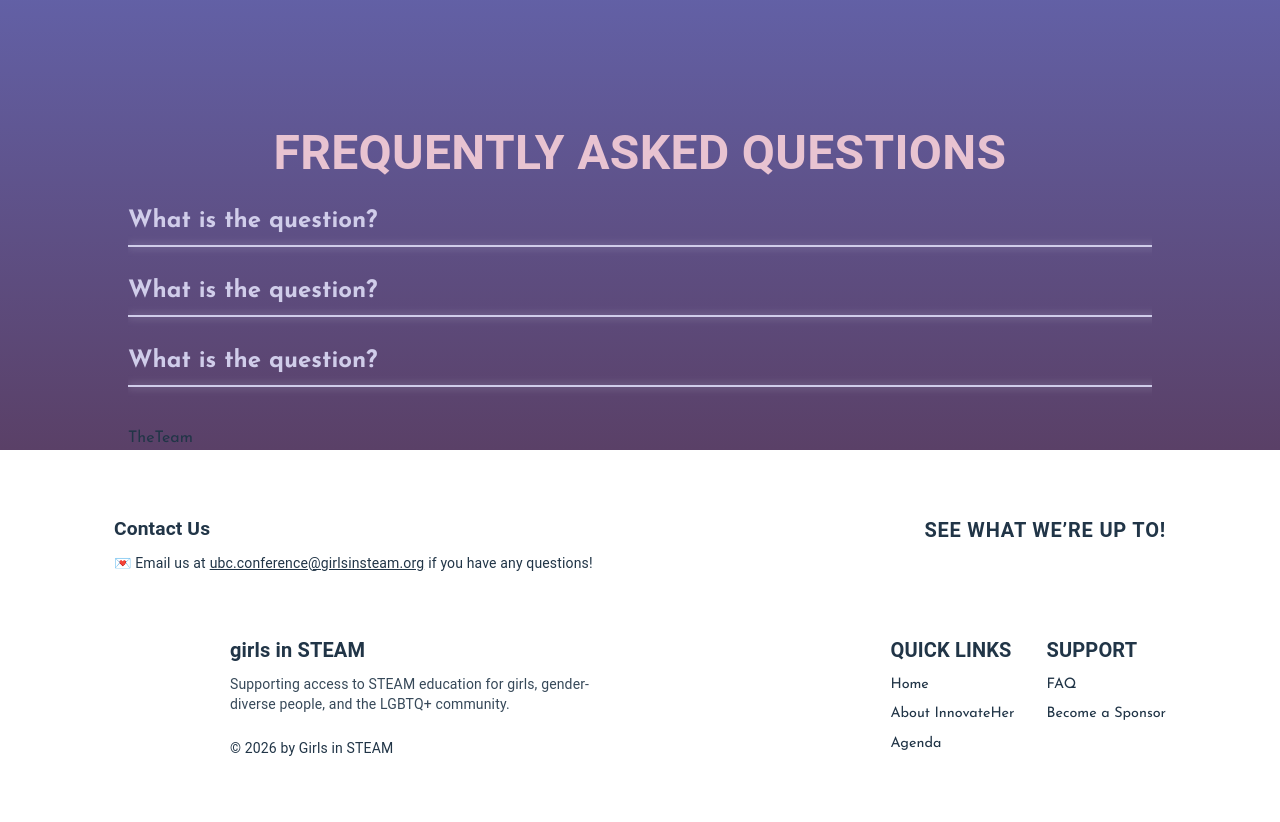
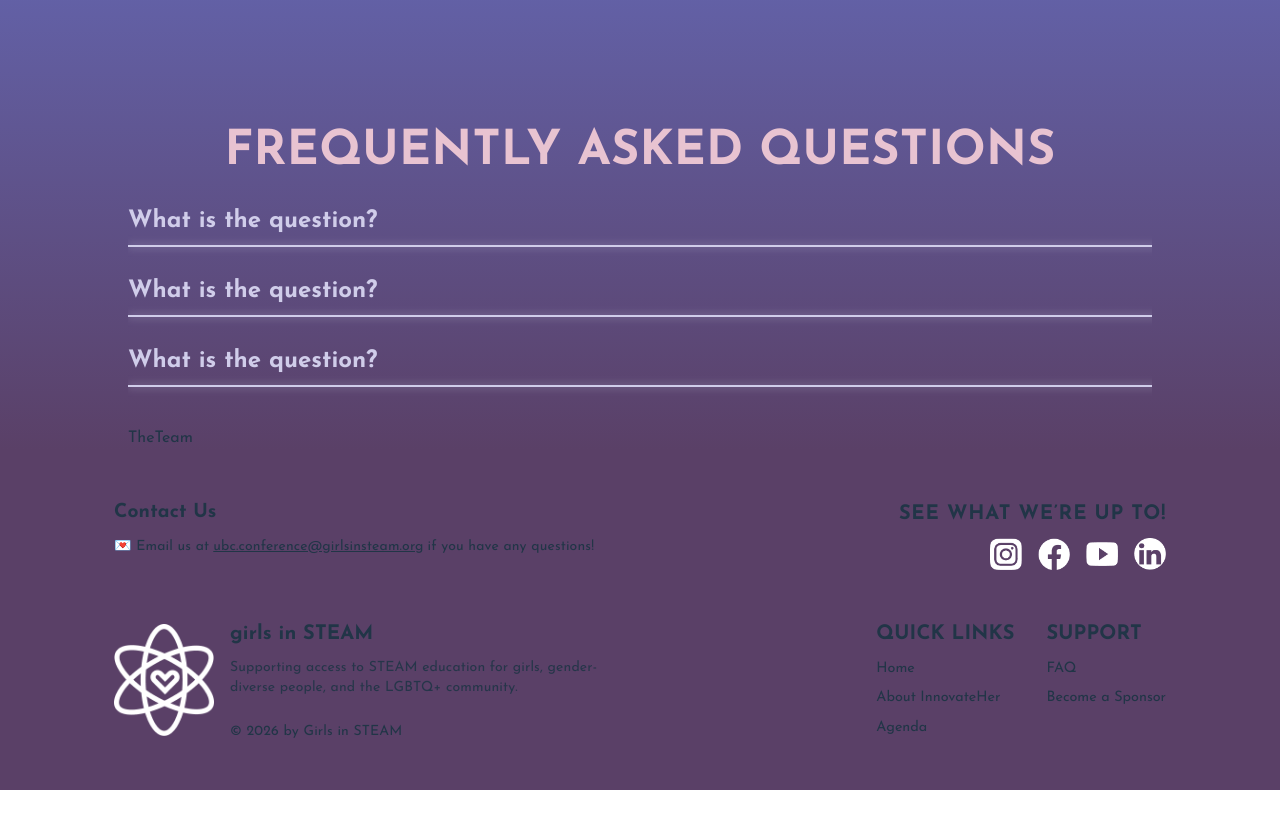
Before and after one commit to cassiemojar/gis-conference-website-2026, a React (Vite) app: page / in a window 1280 px wide. Shown: the part 2100-2922 px from the top of the page. After the commit the page ends 2890 px from the top, so only its background shows below. Built offline with nearby package versions, Linux system fonts and the light colour scheme; some icons are missing; a web font is replaced by a local one.

Commit message:
fix fonts

```diff
--- a/src/sections/FAQ.jsx
+++ b/src/sections/FAQ.jsx
@@ -87,6 +87,7 @@ const AccordionItem = ({ question, answer }) => {
                 >
                     <Typography
                         variant="h6"
+                        fontFamily="'Josefin Sans', sans-serif"
                         sx={{
                             textAlign: "left",
                             color: "#D0CDEA",
@@ -111,6 +112,7 @@ export default function FAQ() {
             <div className="faq-section">
                 <Typography
                     variant="h4"
+                    fontFamily="'Josefin Sans', sans-serif"
                     sx={{
                         fontWeight: 'bold',
                         marginTop: '25px',
--- a/src/sections/Footer.jsx
+++ b/src/sections/Footer.jsx
@@ -8,15 +8,20 @@ import whiteLogo from './../images/white-gis-logo.png';
 
 export default function Footer() {
     return (
-        <Box component="footer" sx={{ py: 8 }}>
+        <Box
+            component="footer"
+            sx={{
+                backgroundColor: `#5A4067`,
+                p: 6,
+            }}>
             <Container maxWidth={false} sx={{ maxWidth: 1100 }}>
                 {/* TOP ROW: Contact and Socials */}
                 <Grid container spacing={4} alignItems="flex-start" justifyContent="space-between" sx={{ mb: 6 }}>
                     <Grid item xs={12} md={6}>
-                        <Typography variant="h6" sx={{ fontWeight: 700, mb: 1, fontSize: '1.2rem' }}>
+                        <Typography variant="h6" fontFamily="'Josefin Sans', sans-serif" sx={{ fontWeight: 700, mb: 1, fontSize: '1.2rem' }}>
                             Contact Us
                         </Typography>
-                        <Typography variant="body2" sx={{ display: 'flex', flexWrap: 'wrap', alignItems: 'center' }}>
+                        <Typography variant="body2" fontFamily="'Josefin Sans', sans-serif" sx={{ display: 'flex', flexWrap: 'wrap', alignItems: 'center' }}>
                             💌 Email us at{' '}
                             <Link href="mailto:ubc.conference@girlsinsteam.org" color="inherit" sx={{ ml: 0.5, textDecoration: 'underline', mr: 0.5 }}>
                                 ubc.conference@girlsinsteam.org
@@ -26,7 +31,7 @@ export default function Footer() {
                     </Grid>
 
                     <Grid item xs={12} md={6} sx={{ display: 'flex', flexDirection: 'column', alignItems: { xs: 'flex-start', md: 'flex-end' }, mt: { xs: 4, md: 0 } }}>
-                        <Typography variant="h6" sx={{ fontWeight: 700, mb: 1, letterSpacing: '0.05rem' }}>
+                        <Typography variant="h6" fontFamily="'Josefin Sans', sans-serif" sx={{ fontWeight: 700, mb: 1, letterSpacing: '0.05rem' }}>
                             SEE WHAT WE’RE UP TO!
                         </Typography>
                         <Stack direction="row" spacing={2}>
@@ -73,13 +78,13 @@ export default function Footer() {
                         <Stack direction="row" spacing={2} alignItems="center">
                             <img src={whiteLogo} alt="GIS Logo" style={{ width: '80%', maxWidth: '100px', height: 'auto' }} />
                             <Box>
-                                <Typography variant="h6" fontWeight={700}>
+                                <Typography variant="h6" fontWeight={700} fontFamily="'Josefin Sans', sans-serif">
                                     girls in STEAM
                                 </Typography>
-                                <Typography variant="body2" sx={{ mt: 1, opacity: 0.9, maxWidth: '400px' }}>
+                                <Typography variant="body2" fontFamily="'Josefin Sans', sans-serif" sx={{ mt: 1, opacity: 0.9, maxWidth: '400px' }}>
                                     Supporting access to STEAM education for girls, gender-diverse people, and the LGBTQ+ community.
                                 </Typography>
-                                <Typography variant="body2" sx={{ mt: 3 }}>
+                                <Typography variant="body2" fontFamily="'Josefin Sans', sans-serif" sx={{ mt: 3 }}>
                                     {'© '}
                                     {new Date().getFullYear()}
                                     {' by Girls in STEAM'}
@@ -93,28 +98,28 @@ export default function Footer() {
                         <Grid container spacing={4} justifyContent={{ xs: 'flex-start', md: 'flex-end' }}>
                             {/* Quick Links */}
                             <Grid item xs={6} md={4}>
-                                <Typography variant="h6" sx={{ fontWeight: 700, mb: 1 }}>
+                                <Typography variant="h6" fontFamily="'Josefin Sans', sans-serif" sx={{ fontWeight: 700, mb: 1 }}>
                                     QUICK LINKS
                                 </Typography>
                                 <Stack spacing={1}>
                                     <Link key='Home' href="#Hero" color="inherit" underline="none"
                                         sx={{
                                             fontSize: '0.9rem',
-                                            '&:hover': { filter: 'drop-shadow(0 6px 10px rgba(208, 205, 234, 0.6))' }
+                                            '&:hover': { filter: 'drop-shadow(0 4px 10px rgba(208, 205, 234, 0.6))' }
                                         }}>
                                         Home
                                     </Link>
                                     <Link key='About' href="#AboutUs" color="inherit" underline="none"
                                         sx={{
                                             fontSize: '0.9rem',
-                                            '&:hover': { filter: 'drop-shadow(0 6px 10px rgba(208, 205, 234, 0.6))' }
+                                            '&:hover': { filter: 'drop-shadow(0 4px 10px rgba(208, 205, 234, 0.6))' }
                                         }}>
                                         About InnovateHer
                                     </Link>
                                     <Link key='Agenda' href="#Agenda" color="inherit" underline="none"
                                         sx={{
                                             fontSize: '0.9rem',
-                                            '&:hover': { filter: 'drop-shadow(0 6px 10px rgba(208, 205, 234, 0.6))' }
+                                            '&:hover': { filter: 'drop-shadow(0 4px 10px rgba(208, 205, 234, 0.6))' }
                                         }}>
                                         Agenda
                                     </Link>
@@ -123,21 +128,21 @@ export default function Footer() {
 
                             {/* Support */}
                             <Grid item xs={6} md={4}>
-                                <Typography variant="h6" sx={{ fontWeight: 700, mb: 1 }}>
+                                <Typography variant="h6" fontFamily="'Josefin Sans', sans-serif" sx={{ fontWeight: 700, mb: 1 }}>
                                     SUPPORT
                                 </Typography>
                                 <Stack spacing={1} >
                                     <Link key='FAQ' href="#FAQ" color="inherit" underline="none"
                                         sx={{
                                             fontSize: '0.9rem',
-                                            '&:hover': { filter: 'drop-shadow(0 6px 10px rgba(208, 205, 234, 0.6))' }
+                                            '&:hover': { filter: 'drop-shadow(0 4px 10px rgba(208, 205, 234, 0.6))' }
                                         }}>
                                         FAQ
                                     </Link>
                                     <Link key='Become a Sponsor' href="mailto:UBC.sponsorship@girlsinsteam.org" color="inherit" underline="none"
                                         sx={{
                                             fontSize: '0.9rem',
-                                            '&:hover': { filter: 'drop-shadow(0 6px 10px rgba(208, 205, 234, 0.6))' }
+                                            '&:hover': { filter: 'drop-shadow(0 4px 10px rgba(208, 205, 234, 0.6))' }
                                         }}>
                                         Become a Sponsor
                                     </Link>
--- a/src/styles/Footer.css
+++ b/src/styles/Footer.css
@@ -1,4 +1,8 @@
+.App-footer {
+    background-color: #5A4067;
+}
+
 .font {
     font-family: 'Josefin Sans';
     color: #EDE9EA;
-  }
+}
```
Also changed, not shown: src/App.jsx (indentation only).
